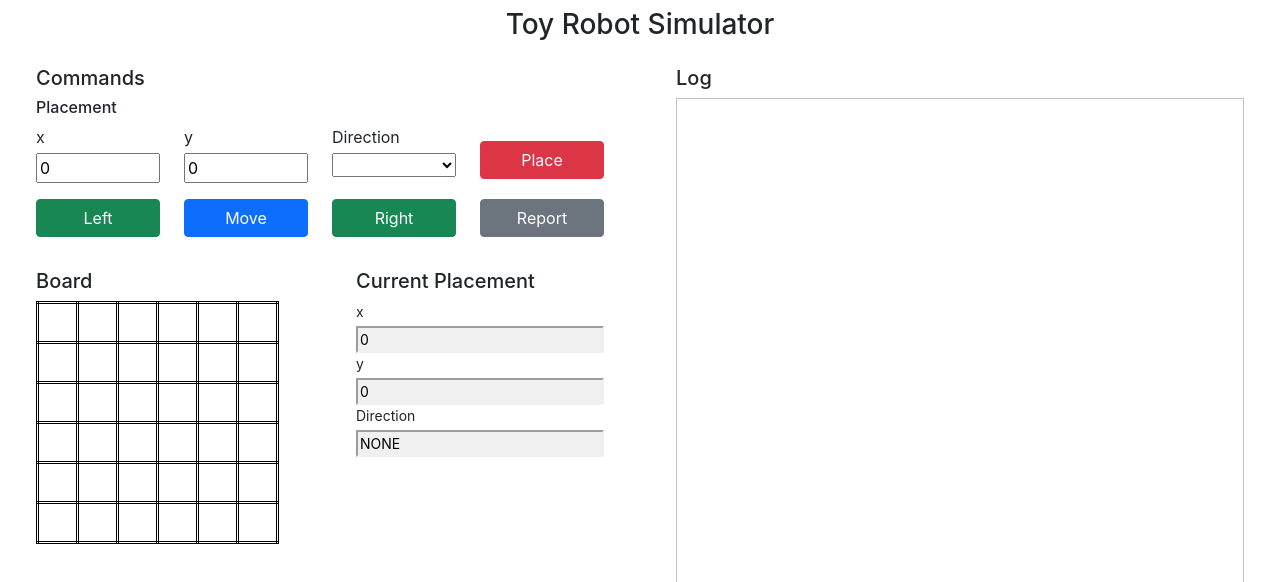
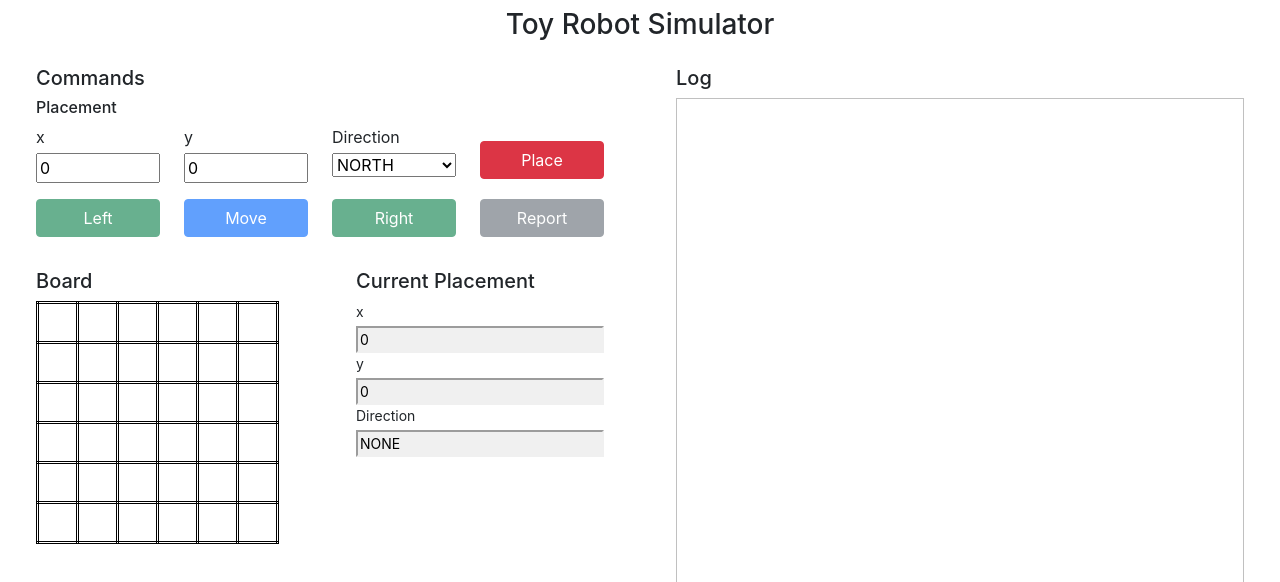
Before and after one commit to barkatmulani/toy-robot-simulator, a React (Create React App) app: page / in a window 1280 px wide. Shown: the top 582 px of the page. Built offline with nearby package versions, Linux system fonts and the light colour scheme.

Commit message:
Pre-populate the Direction dropdown.

```diff
--- a/package.json
+++ b/package.json
@@ -14,14 +14,14 @@
     "bootstrap": "^5.1.1",
     "enzyme": "^3.11.0",
     "enzyme-adapter-react-16": "^1.15.6",
-    "jest-enzyme": "^7.1.2",
-    "node-sass": "^6.0.1",
+    "jest-enzyme": "^4.2.0",
+    "node-sass": "^9.0.0",
     "react": "^16.13.1",
     "react-bootstrap": "^1.6.4",
     "react-dom": "^16.13.1",
     "react-hook-form": "^7.17.1",
     "react-redux": "^7.2.0",
-    "react-scripts": "^4.0.3",
+    "react-scripts": "^5.0.1",
     "typescript": "~4.1.5"
   },
   "scripts": {
--- a/src/feature/commands-panel/commands-panel.tsx
+++ b/src/feature/commands-panel/commands-panel.tsx
@@ -6,13 +6,18 @@ import { DIRECTIONS } from '../../store/constants';
 import { useAppDispatch } from '../../store/hooks';
 import { EDirection } from '../../store/models';
 import { move, left, right, report, place } from '../../store/slices/robotSlice';
+import { useSelector } from 'react-redux';
+import { selectPlacement } from '../../store';
 
 import './commands-panel.scss';
 
 const CommandsPanel = () => {
-    const defaultValues = { x: 0, y: 0, direction: EDirection.NONE };
+    const defaultValues = { x: 0, y: 0, direction: EDirection.NORTH };
     const { register, handleSubmit, getValues } = useForm({ defaultValues });
     const dispatch = useAppDispatch();
+    const placement = useSelector(selectPlacement);
+    const notPlaced = placement.direction === EDirection.NONE;
+    console.log(placement);
 
     const onSubmit = () => {
         const payload = getValues();
@@ -36,7 +41,6 @@ const CommandsPanel = () => {
                     <Col md={3}>
                         <label>Direction</label>
                         <select {...register('direction')}>
-                            <option key={'a'} value=''></option>
                             {
                                 DIRECTIONS.map((direction: EDirection, d: number) => (
                                     <option key={d} value={direction}>{direction}</option>
@@ -53,22 +57,22 @@ const CommandsPanel = () => {
             </Form>
             <Row className="buttons-panel">
                 <Col md={3}>
-                    <Button  variant="success" aria-label="Left" onClick={() => dispatch(left())}>
+                    <Button  variant="success" aria-label="Left" disabled={notPlaced} onClick={() => dispatch(left())}>
                         Left
                     </Button>
                 </Col>
                 <Col md={3}>
-                    <Button variant="primary" aria-label="Move" onClick={() => dispatch(move())} data-test='move-btn'>
+                    <Button variant="primary" aria-label="Move" disabled={notPlaced} onClick={() => dispatch(move())} data-test='move-btn'>
                         Move
                     </Button>
                 </Col>
                 <Col md={3}>
-                    <Button variant="success" aria-label="Right" onClick={() => dispatch(right())}>
+                    <Button variant="success" aria-label="Right" disabled={notPlaced} onClick={() => dispatch(right())}>
                         Right
                     </Button>
                 </Col>
                 <Col md={3}>
-                    <Button variant="secondary" aria-label="Report" onClick={() => dispatch(report())}>
+                    <Button variant="secondary" aria-label="Report" disabled={notPlaced} onClick={() => dispatch(report())}>
                         Report
                     </Button>
                 </Col>
--- a/tsconfig.json
+++ b/tsconfig.json
@@ -18,7 +18,7 @@
     "resolveJsonModule": true,
     "isolatedModules": true,
     "noEmit": true,
-    "jsx": "react"
+    "jsx": "react-jsx"
   },
   "include": [
     "src"
```
Also changed, not shown: 2 other files (tests, documents, lock files or other folders).
